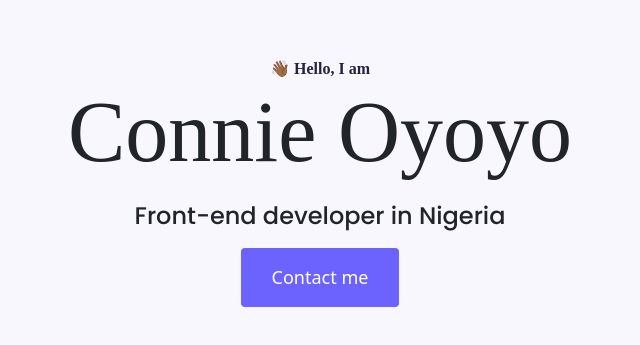
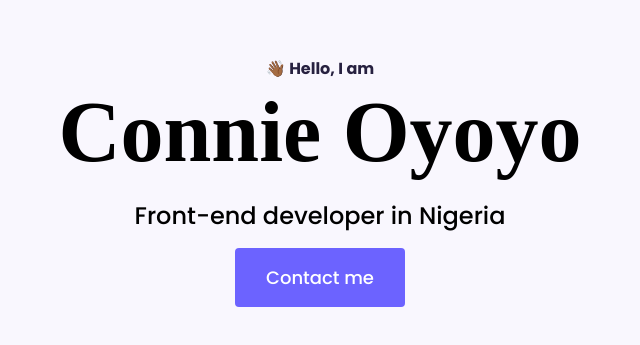
Before and after one commit to Connie-oyoyo/Portfolio, a plain HTML site: page index.html in a window 1280 px wide. Shown: the part 103-448 px from the top of the page, without its empty margins (320-960 px from the left). Drawn offline with nearby package versions, Linux system fonts and the light colour scheme.

Commit message:
Created css variables

```diff
--- a/style/styles.css
+++ b/style/styles.css
@@ -1,15 +1,24 @@
 
- /* font-family: 'Philosopher',
-sans-serif;
-font-family: 'Playfair Display SC',
-serif;
-font-family: 'Poppins',
-sans-serif; */
+:root {
+--branding-color: #6c63ff;
+--secondary-color: #f9f7fe;
+--heading-font-family: "Playfair Display", serif;
+--default-font-family: "Poppins", sans-serif;
+}
 
-h1, h2, h3, h4, h5, h6 {
+body {
+    font-family: var(--default-font-family);
+}
 
-    font-family: "playfair Display", serif;
-    font-family: bold;
+h1,
+h2,
+h3,
+h4,
+h5,
+h6 {
+    color: black;
+    font-family: var(--heading-font-family);
+    font-weight: bold;
 }
 
 h1 {
@@ -18,12 +27,11 @@ h1 {
 }
 
 p {
-font-family: "Poppins", sans-serif;
-    font-family: normal;
+    font-weight: normal;
 }
 
 .hero {
-    background: #f9f7fe;
+    background: var(--secondary-color);
     text-align: center;
     padding: 160px 20px;
 
@@ -35,14 +43,14 @@ font-family: "Poppins", sans-serif;
     color: #272140;
 }
 .hero h2 {
-    font-family: "Poppins", sans-serif;
+    font-family: var(--default-font-family);
     font-weight: normal;
     line-height: 2;
     font-size: 24px;
 }
 
 .btn-branding {
-    background: #6c63ff;
+    background: var(--branding-color);
     border-radius: 4px;
     color: white;
     font-size: 18px;
```
